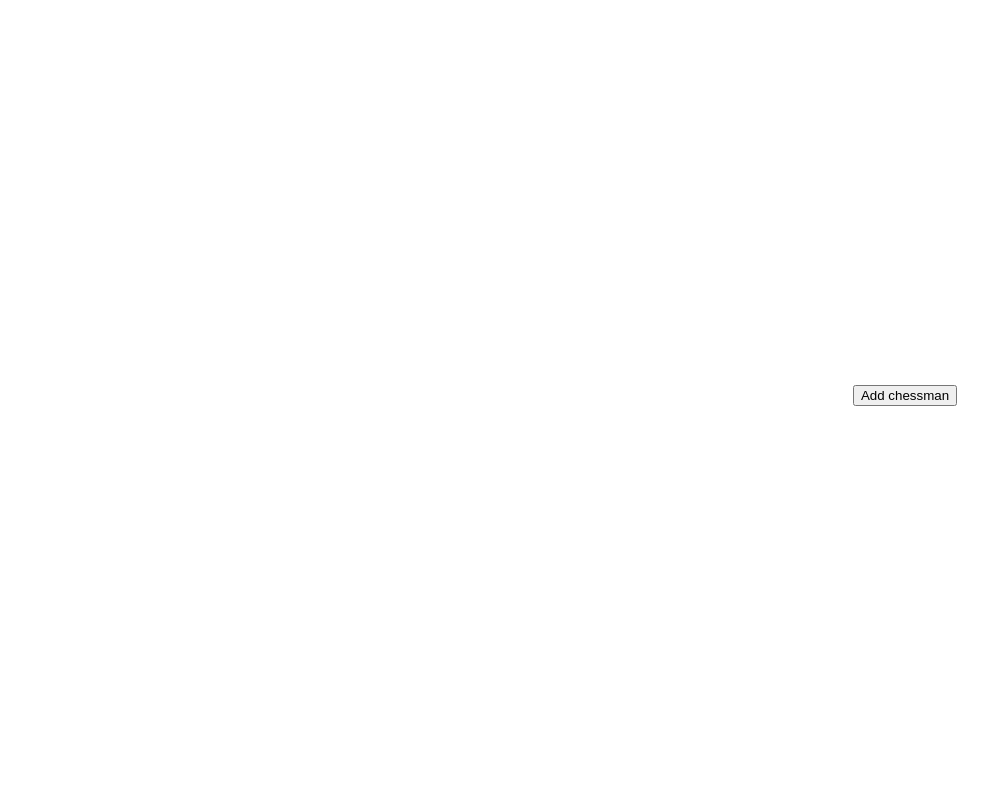
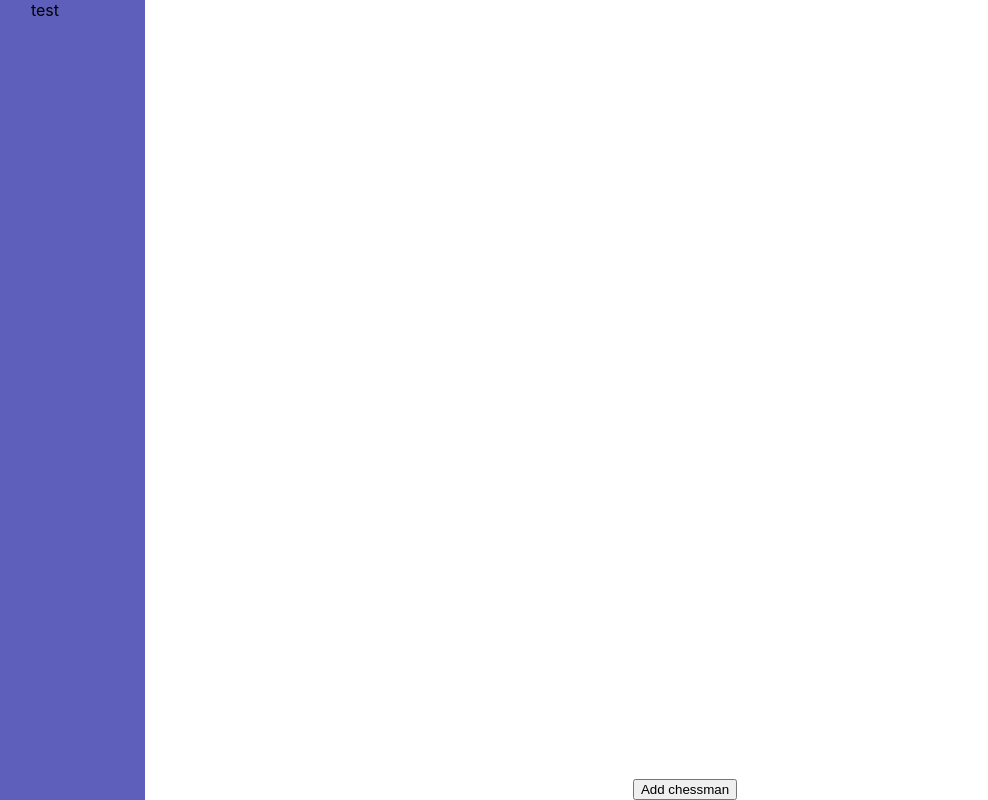
Before and after one commit to idealjs/blueprint, a React (Create React App) app: page / in a window 1280 px wide. Shown: the whole page, without its empty margins (55-1043 px from the left). Built offline with nearby package versions, Linux system fonts and the light colour scheme.

Commit message:
Update App

```diff
--- a/src/App.tsx
+++ b/src/App.tsx
@@ -46,9 +46,20 @@ function App() {
     );
   }, [dispatch]);
   return (
-    <div className="App" style={{ width: "100vw", height: "100vh" }}>
-      <Chessboard />
-      <button onClick={onClick}>Add chessman</button>
+    <div className="App" >
+      <div style={{ width: "100vw", height: "100vh", display: "flex" }}>
+        <div style={{ width: "200px", backgroundColor: "#5e5ebb" }}>
+          test
+        </div>
+        <div style={{ flex: 1, display: "flex", flexDirection: "column" }}>
+          <div style={{ flex: 1 }}>
+            <Chessboard />
+          </div>
+          <div>
+            <button onClick={onClick}>Add chessman</button>
+          </div>
+        </div>
+      </div>
     </div>
   );
 }
--- a/src/component/Chessboard.tsx
+++ b/src/component/Chessboard.tsx
@@ -32,11 +32,6 @@ const Chessboard: FC = () => {
           y1 = event.clientY0 - ref.current?.getBoundingClientRect().top!;
         },
         move: (event) => {
-          console.log(
-            event.client.x - ref.current?.getBoundingClientRect().left!,
-            x1
-          );
-
           setOffset((offset) => ({
             x:
               x0 +
@@ -67,13 +62,17 @@ const Chessboard: FC = () => {
   }, []);
 
   const onWheel = useCallback((event) => {
-    console.log(event.deltaY);
+    console.log("onWheel", event.deltaY);
     event.persist();
     setScale((scale) => scale - event.deltaY / 200);
   }, []);
 
+  const onContextMenu = (event: React.MouseEvent) => {
+    event.preventDefault();
+  }
+
   return (
-    <svg ref={ref} height="50%" width="50%" onWheel={onWheel}>
+    <svg ref={ref} height="100%" width="100%" onWheel={onWheel} onContextMenu={onContextMenu} style={{ touchAction: "none" }}>
       <g
         ref={gRef}
         transform={`translate(${offset.x}, ${offset.y}) scale(${scale})`}
--- a/src/component/Chessman.tsx
+++ b/src/component/Chessman.tsx
@@ -34,7 +34,6 @@ const Chessman = (props: IProps) => {
         start: (event) => {
           x1 = event.clientX0 - ref.current?.getBoundingClientRect().left!;
           y1 = event.clientY0 - ref.current?.getBoundingClientRect().top!;
-          console.log(x1, y1);
         },
         move: (event) => {
           dispatch(
@@ -57,7 +56,7 @@ const Chessman = (props: IProps) => {
             })
           );
         },
-        end: () => {},
+        end: () => { },
       },
     });
   }, [chessboardOffset, chessboardScale, dispatch, id, svgRef]);
```
